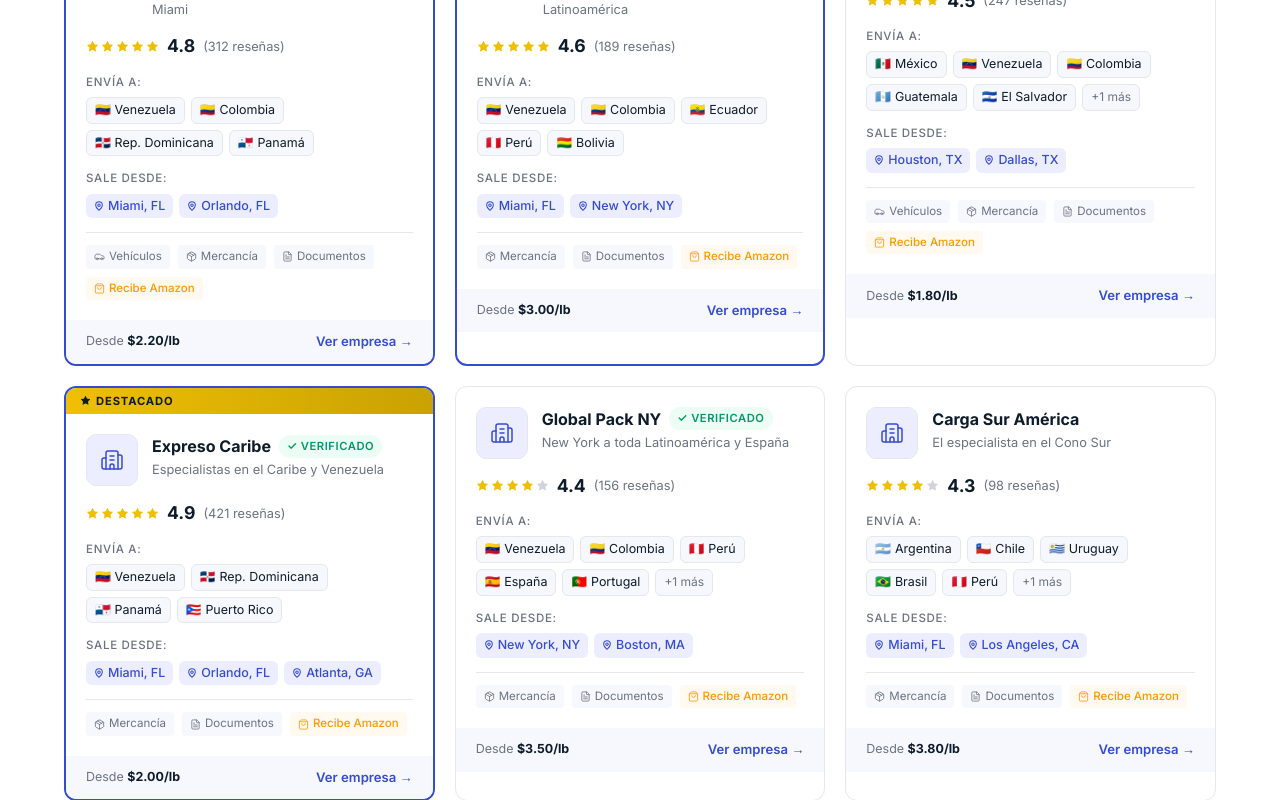
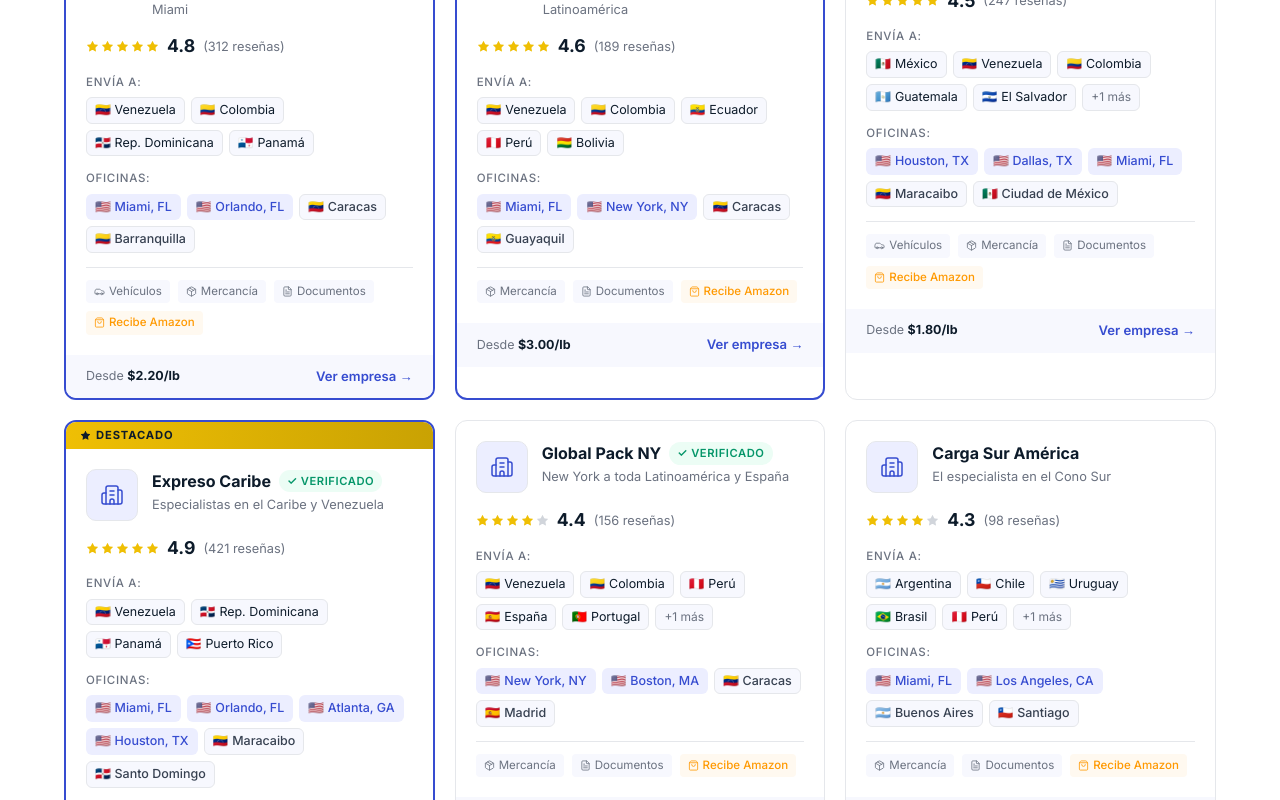
Before and after one commit to EtailReady/envia-latam, a Next.js app: page /search in a window 1280 px wide. Shown: the part 560-1360 px from the top of the page. Built offline with nearby package versions, Linux system fonts and the light colour scheme.

Commit message:
feat: add offices field — US warehouses + LATAM delivery cities on card and company page

```diff
--- a/app/courier/[slug]/page.tsx
+++ b/app/courier/[slug]/page.tsx
@@ -1,6 +1,6 @@
 import { notFound } from 'next/navigation';
 import Link from 'next/link';
-import { getCourierBySlug, getCountry } from '@/lib/data';
+import { getCourierBySlug, getCountry, getOfficeCountry } from '@/lib/data';
 import { Building2, MessageCircle, Phone, Globe, Mail, MapPin, Package, Star, ChevronLeft } from 'lucide-react';
 
 function Stars({ rating }: { rating: number }) {
@@ -71,6 +71,54 @@
                 <h2 style={{ fontSize: '1.2rem', fontWeight: 700, color: 'var(--dark)', marginBottom: '14px' }}>Sobre {courier.name}</h2>
                 <p style={{ color: 'var(--body)', lineHeight: 1.8, fontSize: '0.95rem' }}>{courier.description}</p>
               </div>
+
+              {/* Offices / Locations */}
+              {courier.offices && courier.offices.length > 0 && (() => {
+                const usOffices   = courier.offices!.filter(o => o.countryCode === 'us');
+                const latamOffices = courier.offices!.filter(o => o.countryCode !== 'us');
+                return (
+                  <div style={{ marginBottom: '40px' }}>
+                    <h2 style={{ fontSize: '1.2rem', fontWeight: 700, color: 'var(--dark)', marginBottom: '18px' }}>Nuestras Ubicaciones</h2>
+                    <div style={{ display: 'grid', gridTemplateColumns: 'repeat(auto-fit, minmax(200px, 1fr))', gap: '14px' }}>
+                      {usOffices.length > 0 && (
+                        <div style={{ background: 'var(--brand-light)', borderRadius: '12px', padding: '16px 18px' }}>
+                          <div style={{ display: 'flex', alignItems: 'center', gap: '8px', marginBottom: '12px' }}>
+                            <span style={{ fontSize: '1.2rem' }}>🇺🇸</span>
+                            <span style={{ fontSize: '0.75rem', fontWeight: 700, color: 'var(--brand)', textTransform: 'uppercase', letterSpacing: '0.08em' }}>Almacenes en USA</span>
+                          </div>
+                          <div style={{ display: 'flex', flexDirection: 'column', gap: '8px' }}>
+                            {usOffices.map(o => (
+                              <div key={`${o.city}-us`} style={{ display: 'flex', alignItems: 'center', gap: '7px', fontSize: '0.88rem', color: 'var(--dark)', fontWeight: 500 }}>
+                                <MapPin size={13} color="var(--brand)" strokeWidth={2} />
+                                {o.city}{o.state ? `, ${o.state}` : ''}
+                              </div>
+                            ))}
+                          </div>
+                        </div>
+                      )}
+                      {latamOffices.length > 0 && (
+                        <div style={{ background: 'var(--bg)', border: '1px solid var(--border)', borderRadius: '12px', padding: '16px 18px' }}>
+                          <div style={{ display: 'flex', alignItems: 'center', gap: '8px', marginBottom: '12px' }}>
+                            <span style={{ fontSize: '1.1rem' }}>📍</span>
+                            <span style={{ fontSize: '0.75rem', fontWeight: 700, color: 'var(--muted)', textTransform: 'uppercase', letterSpacing: '0.08em' }}>Entrega en Destino</span>
+                          </div>
+                          <div style={{ display: 'flex', flexDirection: 'column', gap: '8px' }}>
+                            {latamOffices.map(o => {
+                              const meta = getOfficeCountry(o.countryCode);
+                              return (
+                                <div key={`${o.city}-${o.countryCode}`} style={{ display: 'flex', alignItems: 'center', gap: '7px', fontSize: '0.88rem', color: 'var(--dark)', fontWeight: 500 }}>
+                                  <span>{meta.flag}</span>
+                                  <span>{o.city}, {meta.name}</span>
+                                </div>
+                              );
+                            })}
+                          </div>
+                        </div>
+                      )}
+                    </div>
+                  </div>
+                );
+              })()}
 
               {/* Rates table */}
               <div style={{ marginBottom: '40px' }}>
--- a/components/CourierCard.tsx
+++ b/components/CourierCard.tsx
@@ -1,7 +1,7 @@
 'use client';
 import Link from 'next/link';
 import { Building2, MapPin, Star, Car, Package, FileText, ShoppingBag } from 'lucide-react';
-import { type Courier, getCountry } from '@/lib/data';
+import { type Courier, getCountry, getOfficeCountry } from '@/lib/data';
 
 function Stars({ rating }: { rating: number }) {
   return (
@@ -71,17 +71,30 @@
           </div>
         </div>
 
-        {/* From cities */}
-        <div style={{ marginBottom: '14px' }}>
-          <div style={{ fontSize: '0.72rem', color: 'var(--muted)', fontWeight: 500, marginBottom: '6px', textTransform: 'uppercase', letterSpacing: '0.06em' }}>Sale desde:</div>
-          <div style={{ display: 'flex', flexWrap: 'wrap', gap: '6px' }}>
-            {courier.fromCities.map(city => (
-              <span key={city} style={{ display: 'inline-flex', alignItems: 'center', gap: '4px', background: 'var(--brand-light)', color: 'var(--brand)', borderRadius: '6px', padding: '3px 8px', fontSize: '0.78rem', fontWeight: 500 }}>
-                <MapPin size={10} strokeWidth={2.5} /> {city}
-              </span>
-            ))}
+        {/* Offices */}
+        {courier.offices && courier.offices.length > 0 && (
+          <div style={{ marginBottom: '14px' }}>
+            <div style={{ fontSize: '0.72rem', color: 'var(--muted)', fontWeight: 500, marginBottom: '6px', textTransform: 'uppercase', letterSpacing: '0.06em' }}>Oficinas:</div>
+            <div style={{ display: 'flex', flexWrap: 'wrap', gap: '6px' }}>
+              {courier.offices.map(o => {
+                const meta = getOfficeCountry(o.countryCode);
+                const isUS = o.countryCode === 'us';
+                return (
+                  <span key={`${o.city}-${o.countryCode}`} style={{
+                    display: 'inline-flex', alignItems: 'center', gap: '4px',
+                    background: isUS ? 'var(--brand-light)' : 'var(--bg)',
+                    color: isUS ? 'var(--brand)' : 'var(--body)',
+                    border: `1px solid ${isUS ? 'transparent' : 'var(--border)'}`,
+                    borderRadius: '6px', padding: '3px 8px', fontSize: '0.78rem', fontWeight: 500,
+                  }}>
+                    <span>{meta.flag}</span>
+                    <span>{o.city}{o.state ? `, ${o.state}` : ''}</span>
+                  </span>
+                );
+              })}
+            </div>
           </div>
-        </div>
+        )}
 
         {/* Services row */}
         <div style={{ display: 'flex', gap: '8px', flexWrap: 'wrap', paddingTop: '12px', borderTop: '1px solid var(--border)' }}>
--- a/lib/data.ts
+++ b/lib/data.ts
@@ -11,6 +11,12 @@
   minDays: number;
   maxDays: number;
   notes?: string;
+};
+
+export type Office = {
+  city: string;
+  state?: string;      // 'FL', 'TX', 'NY' — US offices only
+  countryCode: string; // 'us', 've', 'co', etc.
 };
 
 export type Courier = {
@@ -27,6 +33,7 @@
   featured: boolean;
   fromCities: string[];
   toCountries: string[];
+  offices?: Office[];
   routes: Route[];
   services: string[];
   address: string;
@@ -90,6 +97,12 @@
     featured: true,
     fromCities: ['Miami, FL', 'Orlando, FL'],
     toCountries: ['ve', 'co', 'do', 'pa'],
+    offices: [
+      { city: 'Miami',   state: 'FL', countryCode: 'us' },
+      { city: 'Orlando', state: 'FL', countryCode: 'us' },
+      { city: 'Caracas',      countryCode: 've' },
+      { city: 'Barranquilla', countryCode: 'co' },
+    ],
     routes: [
       { country: 've', pricePerLb: 3.50, minDays: 7,  maxDays: 14, notes: 'Servicio aéreo' },
       { country: 'co', pricePerLb: 2.80, minDays: 5,  maxDays: 10 },
@@ -122,6 +135,12 @@
     featured: true,
     fromCities: ['Miami, FL', 'New York, NY'],
     toCountries: ['ve', 'co', 'ec', 'pe', 'bo'],
+    offices: [
+      { city: 'Miami',    state: 'FL', countryCode: 'us' },
+      { city: 'New York', state: 'NY', countryCode: 'us' },
+      { city: 'Caracas',  countryCode: 've' },
+      { city: 'Guayaquil',countryCode: 'ec' },
+    ],
     routes: [
       { country: 've', pricePerLb: 3.75, minDays: 8,  maxDays: 15 },
       { country: 'co', pricePerLb: 3.00, minDays: 6,  maxDays: 12 },
@@ -154,6 +173,13 @@
     featured: false,
     fromCities: ['Houston, TX', 'Dallas, TX'],
     toCountries: ['mx', 've', 'co', 'gt', 'sv', 'hn'],
+    offices: [
+      { city: 'Houston', state: 'TX', countryCode: 'us' },
+      { city: 'Dallas',  state: 'TX', countryCode: 'us' },
+      { city: 'Miami',   state: 'FL', countryCode: 'us' },
+      { city: 'Maracaibo',    countryCode: 've' },
+      { city: 'Ciudad de México', countryCode: 'mx' },
+    ],
     routes: [
       { country: 'mx', pricePerLb: 1.80, minDays: 3,  maxDays: 7 },
       { country: 've', pricePerLb: 3.90, minDays: 9,  maxDays: 16 },
@@ -187,6 +213,14 @@
     featured: true,
     fromCities: ['Miami, FL', 'Orlando, FL', 'Atlanta, GA'],
     toCountries: ['ve', 'do', 'pa', 'pr'],
+    offices: [
+      { city: 'Miami',   state: 'FL', countryCode: 'us' },
+      { city: 'Orlando', state: 'FL', countryCode: 'us' },
+      { city: 'Atlanta', state: 'GA', countryCode: 'us' },
+      { city: 'Houston', state: 'TX', countryCode: 'us' },
+      { city: 'Maracaibo',    countryCode: 've' },
+      { city: 'Santo Domingo',countryCode: 'do' },
+    ],
     routes: [
       { country: 've', pricePerLb: 3.25, minDays: 6,  maxDays: 12, notes: 'Mejor precio garantizado' },
       { country: 'do', pricePerLb: 2.00, minDays: 3,  maxDays: 6 },
@@ -218,6 +252,12 @@
     featured: false,
     fromCities: ['New York, NY', 'Boston, MA'],
     toCountries: ['ve', 'co', 'pe', 'es', 'pt', 'do'],
+    offices: [
+      { city: 'New York', state: 'NY', countryCode: 'us' },
+      { city: 'Boston',   state: 'MA', countryCode: 'us' },
+      { city: 'Caracas',  countryCode: 've' },
+      { city: 'Madrid',   countryCode: 'es' },
+    ],
     routes: [
       { country: 've', pricePerLb: 4.00, minDays: 9,  maxDays: 17 },
       { country: 'co', pricePerLb: 3.50, minDays: 7,  maxDays: 14 },
@@ -249,6 +289,12 @@
     featured: false,
     fromCities: ['Miami, FL', 'Los Angeles, CA'],
     toCountries: ['ar', 'cl', 'uy', 'br', 'pe', 'bo'],
+    offices: [
+      { city: 'Miami',       state: 'FL', countryCode: 'us' },
+      { city: 'Los Angeles', state: 'CA', countryCode: 'us' },
+      { city: 'Buenos Aires',countryCode: 'ar' },
+      { city: 'Santiago',    countryCode: 'cl' },
+    ],
     routes: [
       { country: 'ar', pricePerLb: 4.50, minDays: 10, maxDays: 18 },
       { country: 'cl', pricePerLb: 4.20, minDays: 9,  maxDays: 16 },
@@ -309,3 +355,12 @@
 export function getFeaturedCouriers(): Courier[] {
   return COURIERS.filter(c => c.featured);
 }
+
+// Helper: flag + short name for office country codes (includes US)
+const OFFICE_META: Record<string, { flag: string; name: string }> = {
+  us: { flag: '🇺🇸', name: 'EE.UU.' },
+  ...Object.fromEntries(COUNTRIES.map(c => [c.code, { flag: c.flag, name: c.nameEs }])),
+};
+export function getOfficeCountry(code: string) {
+  return OFFICE_META[code.toLowerCase()] ?? { flag: '🌐', name: code.toUpperCase() };
+}
```
